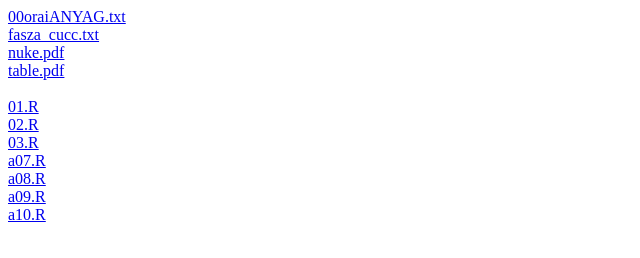
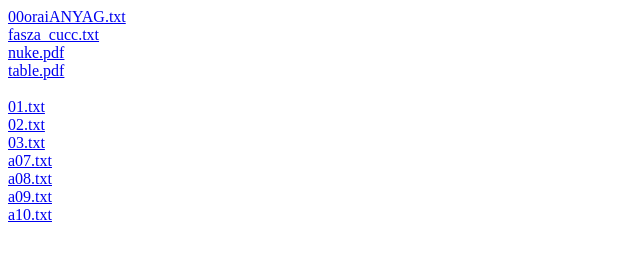
Before and after one commit to robot9706/RedirectHTML, a plain HTML site: page index.html in a window 1280 px wide. Shown: the full height of the page, 0-640 px from the left. Drawn offline with Linux system fonts and the light colour scheme.

Commit message:
Update index.html

```diff
--- a/index.html
+++ b/index.html
@@ -7,13 +7,13 @@
 
     <br />
 
-    <a href="01.R">01.R</a><br />
-    <a href="02.R">02.R</a><br />
-    <a href="03.R">03.R</a><br />
+    <a href="01.R">01.txt</a><br />
+    <a href="02.R">02.txt</a><br />
+    <a href="03.R">03.txt</a><br />
 
-    <a href="a07.R">a07.R</a><br />
-    <a href="a08.R">a08.R</a><br />
-    <a href="a09.R">a09.R</a><br />
-    <a href="a10.R">a10.R</a><br />
+    <a href="a07.R">a07.txt</a><br />
+    <a href="a08.R">a08.txt</a><br />
+    <a href="a09.R">a09.txt</a><br />
+    <a href="a10.R">a10.txt</a><br />
   </body>
 </html>
```
